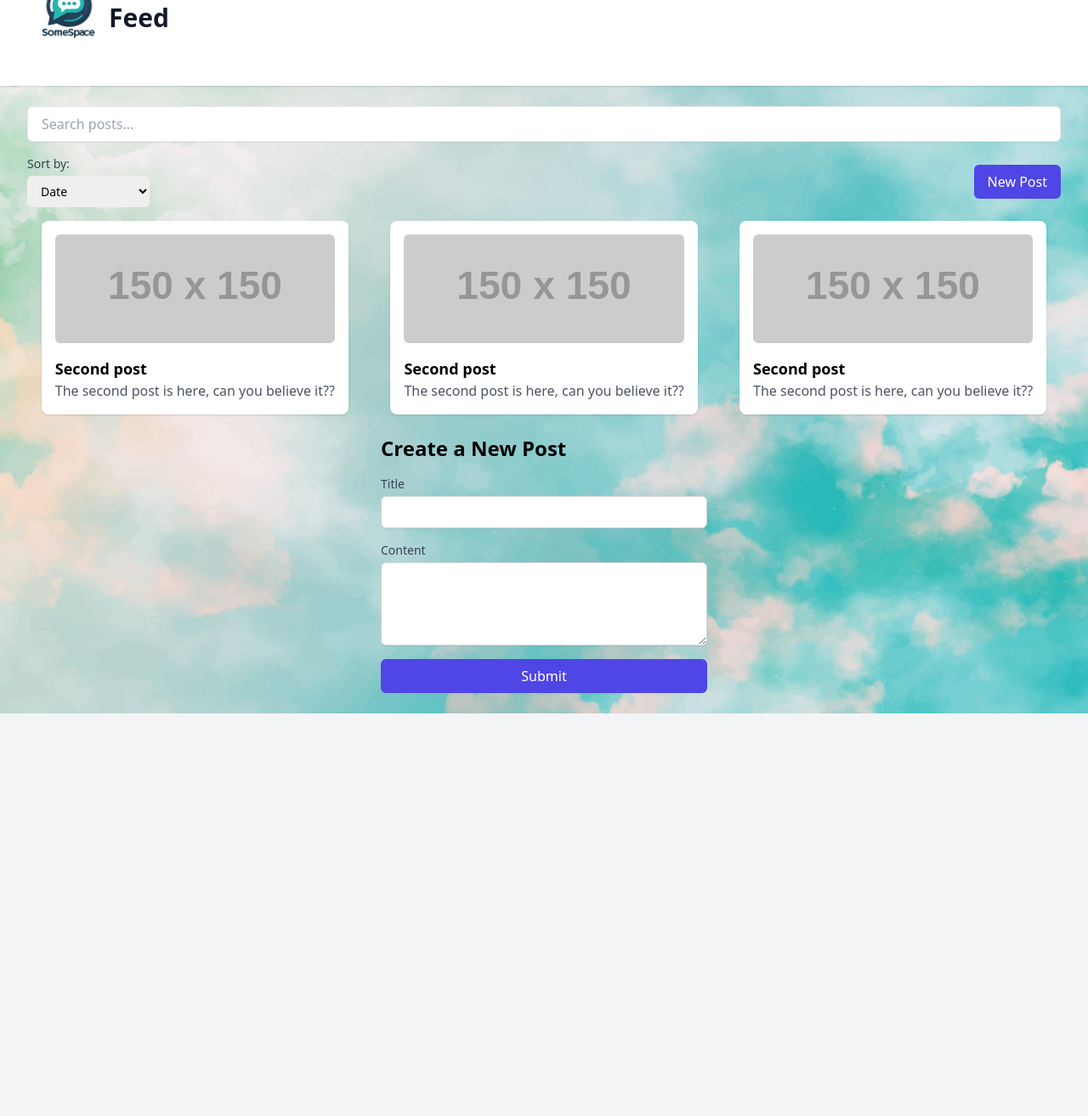
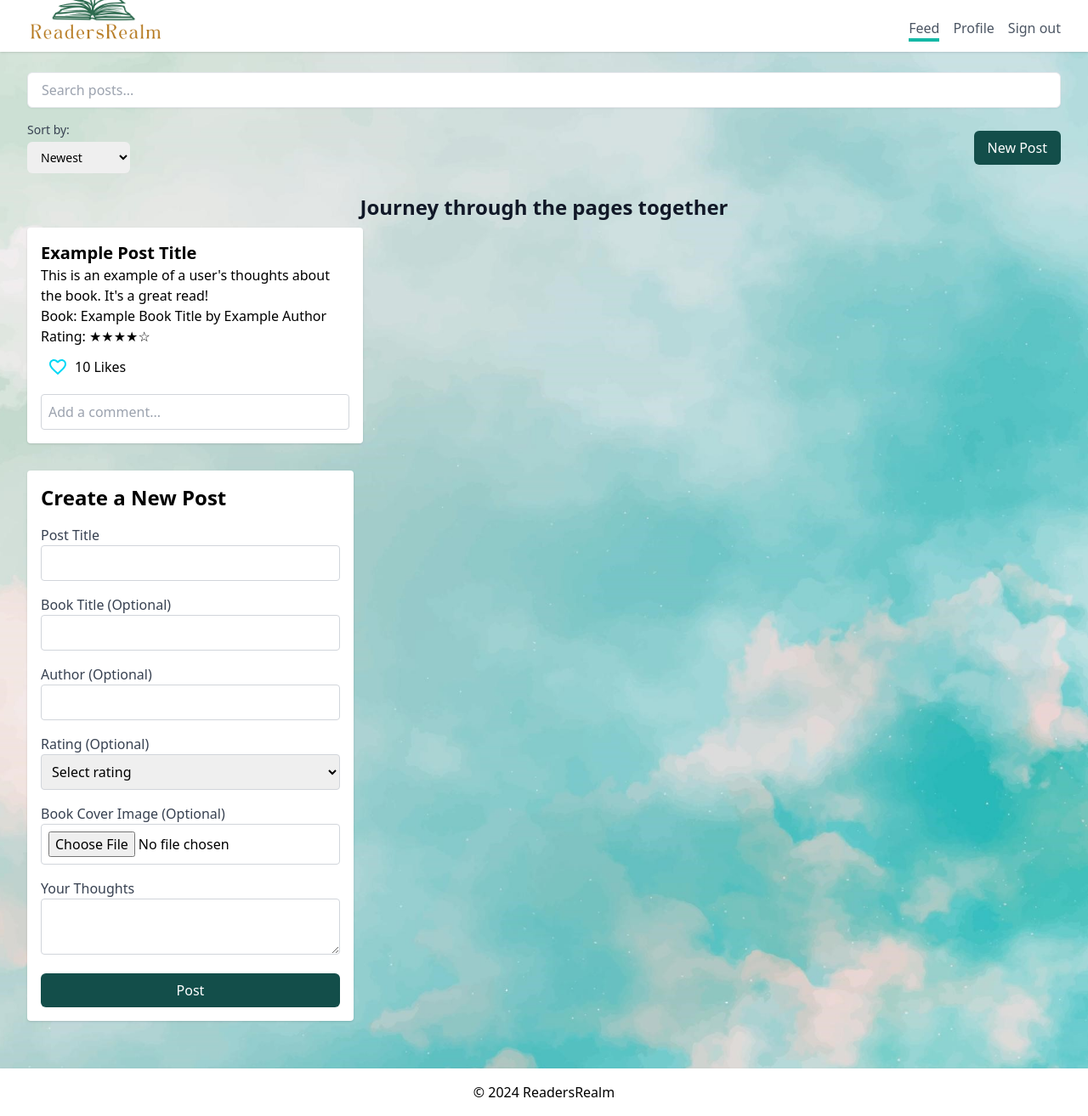
Before and after one commit to HelChris/readersrealm, a website: page feed/index.html in a window 1280 px wide. Shown: the part 59-1373 px from the top of the page at 85% size. Before the commit the page ends 899 px from the top, so only its background shows below. Drawn offline with Linux system fonts and the light colour scheme; placeholder pictures from the web are drawn by us.

Commit message:
second commit

```diff
--- a/css/input.css
+++ b/css/input.css
@@ -11,3 +11,7 @@ body {
   background-size: cover;
   background-position: center;
 }
+
+.active {
+  border-bottom: 0.3rem solid #14b8a6;
+}
--- a/feed/index.html
+++ b/feed/index.html
@@ -4,7 +4,7 @@
 <head>
   <meta charset="UTF-8">
   <meta name="viewport" content="width=device-width, initial-scale=1.0">
-  <title>Feed</title>
+  <title>Feed | ReadersRealm</title>
   <link rel="apple-touch-icon" sizes="180x180" href="/apple-touch-icon.png">
   <link rel="icon" type="image/png" sizes="32x32" href="/favicon-32x32.png">
   <link rel="icon" type="image/png" sizes="16x16" href="/favicon-16x16.png">
@@ -12,77 +12,115 @@
   <link rel="stylesheet" href="/css/style.css">
   <script src="../scripts/index.js" defer></script>
 </head>
-
-<body class="bg-gray-100">
 <header class="bg-white shadow">
-    <div class="max-w-7xl mx-auto py-6 px-4 sm:px-6 lg:px-8 flex items-center">
-      <img src="/images/somespace-logo-v2.png" class="w-24 h-24  justify-self-center mb-4 p-4">
-      <h1 class="text-3xl font-bold text-gray-900">Feed</h1>
+  <div class="max-w-7xl mx-auto py-3 px-4 sm:px-6 lg:px-8 flex justify-between items-end">
+    <div class="flex items-end">
+      <img src="/images/readersrealm-logov3.png" class="h-24">
+    </div>
+    <div>
+      <nav class="flex  space-x-4">
+        <a href="#" class="active text-gray-600 hover:text-gray-900">Feed</a>
+        <a href="../profile/index.html" class="text-gray-600 hover:text-gray-900">Profile</a>
+        <a href="../index.html" class="text-gray-600 hover:text-gray-900">Sign out</a>
+      </nav>
+    </div>
   </div>
 </header>
+
 <main class="max-w-7xl mx-auto py-6 sm:px-6 lg:px-8">
+
   <div class="mb-4">
     <input type="text" placeholder="Search posts..."
-        class="w-full px-4 py-2 border rounded-md shadow-sm focus:outline-none focus:ring-indigo-500 focus:border-indigo-500">
+      class="w-full px-4 py-2 border rounded-md shadow-sm focus:outline-none focus:ring-teal-600 focus:border-teal-600">
   </div>
   <div class="mb-4 flex justify-between items-center">
     <div>
       <label for="sort" class="block text-sm font-medium text-gray-700">Sort by:</label>
       <select id="sort" name="sort"
-          class="mt-1 block w-full pl-3 pr-10 py-2 text-base border-gray-300 focus:outline-none focus:ring-indigo-500 focus:border-indigo-500 sm:text-sm rounded-md">
-          <option>Date</option>
-          <option>Popularity</option>
-          <option>Comments</option>
+        class="mt-1 block w-full pl-3 pr-10 py-2 text-base border-gray-300 focus:outline-none focus:ring-teal-600 focus:border-teal-600 sm:text-sm rounded-md">
+        <option>Newest</option>
+        <option>Rating</option>
+        <option>Likes</option>
       </select>
     </div>
     <button id="new-post-button"
-        class="bg-indigo-600 text-white py-2 px-4 rounded-md hover:bg-indigo-700 focus:outline-none focus:ring-2 focus:ring-offset-2 focus:ring-indigo-500">New
+      class="bg-teal-900 text-white py-2 px-4 rounded-md hover:bg-teal-600 focus:outline-none focus:ring-2 focus:ring-offset-2 focus:ring-teal-900">New
       Post</button>
   </div>
-    <div class="grid grid-cols-1 gap-4 sm:grid-cols-2 lg:grid-cols-3">
-      <!-- Example Post Thumbnail -->
-      <div class="bg-white p-4 rounded-lg shadow sm:max-w-md md:max-w-lg mx-auto">
-        <img src="https://via.placeholder.com/150" alt="Post Thumbnail"
-          class="w-full h-32 object-cover rounded-md mb-4">
-        <h2 class="text-lg font-bold">Second post</h2>
-        <p class="text-gray-600">The second post is here, can you believe it??</p>
+  <section>
+    <h1 class="text-2xl font-semibold p-2 text-gray-900 text-center">Journey through the pages together</h1>
+    <!-- Posts List -->
+    <div id="postsList" class="grid grid-cols-1 sm:grid-cols-2 lg:grid-cols-3 gap-4">
+      <!-- Example Post -->
+      <article class="bg-white p-4 rounded shadow">
+        <h2 class="text-xl font-bold">Example Post Title</h2>
+        <p>This is an example of a user's thoughts about the book. It's a great read!</p>
+        <p>Book: Example Book Title by Example Author</p>
+        <p>Rating: ★★★★☆</p>
+        <div class="flex justify-left items-center mt-2">
+          <button class=" px-2 py-1 rounded flex items-center">
+            <svg xmlns="http://www.w3.org/2000/svg" width="24" height="24" viewBox="0 0 24 24">
+              <path fill="#00d8f5"
+                d="m12.1 18.55l-.1.1l-.11-.1C7.14 14.24 4 11.39 4 8.5C4 6.5 5.5 5 7.5 5c1.54 0 3.04 1 3.57 2.36h1.86C13.46 6 14.96 5 16.5 5c2 0 3.5 1.5 3.5 3.5c0 2.89-3.14 5.74-7.9 10.05M16.5 3c-1.74 0-3.41.81-4.5 2.08C10.91 3.81 9.24 3 7.5 3C4.42 3 2 5.41 2 8.5c0 3.77 3.4 6.86 8.55 11.53L12 21.35l1.45-1.32C18.6 15.36 22 12.27 22 8.5C22 5.41 19.58 3 16.5 3" />
+            </svg>
+          </button>
+          <p>10 Likes</p>
         </div>
-      <div class="bg-white p-4 rounded-lg shadow sm:max-w-md md:max-w-lg mx-auto">
-        <img src="https://via.placeholder.com/150" alt="Post Thumbnail" class="w-full h-32 object-cover rounded-md mb-4">
-        <h2 class="text-lg font-bold">Second post</h2>
-        <p class="text-gray-600">The second post is here, can you believe it??</p>
+        <div class="mt-4">
+          <input type="text" placeholder="Add a comment..." class="w-full p-2 border border-gray-300 rounded">
         </div>
-      <div class="bg-white p-4 rounded-lg shadow sm:max-w-md md:max-w-lg mx-auto">
-        <img src="https://via.placeholder.com/150" alt="Post Thumbnail" class="w-full h-32 object-cover rounded-md mb-4">
-        <h2 class="text-lg font-bold">Second post</h2>
-        <p class="text-gray-600">The second post is here, can you believe it??</p>
+      </article>
+
     </div>
-
-
-      <!-- Add more post thumbnails as needed -->
+  </section>
+  <section>
+    <!-- CREATE NEW POST FORM -->
+    <div id="create-post" class="bg-white p-4 rounded shadow mt-8 w-full max-w-sm ">
+      <h2 class="text-2xl font-bold mb-4">Create a New Post</h2>
+      <form>
+        <div class="mb-4">
+          <label for="postTitle" class="block text-gray-700">Post Title</label>
+          <input type="text" id="postTitle" class="w-full p-2 border border-gray-300 rounded">
         </div>
-    <section class="flex items-center justify-center min-h-screen">
-      <div id="create-post" class="mt-6 w-full max-w-sm">
-        <h1 class="text-2xl font-bold mb-4">Create a New Post</h1>
-        <form action="/feed" method="POST" class="space-y-4">
-          <div>
-            <label for="post-title" class="block text-sm font-medium text-gray-700">Title</label>
-            <input type="text" id="post-title" name="post-title" required
-              class="mt-1 block w-full px-3 py-2 border border-gray-300 rounded-md shadow-sm focus:outline-none focus:ring-indigo-500 focus:border-indigo-500 sm:text-sm">
+        <div class="mb-4">
+          <label for="bookTitle" class="block text-gray-700">Book Title (Optional)</label>
+          <input type="text" id="bookTitle" class="w-full p-2 border border-gray-300 rounded">
         </div>
-          <div>
-            <label for="post-content" class="block text-sm font-medium text-gray-700">Content</label>
-            <textarea id="post-content" name="post-content" rows="4" required
-              class="mt-1 block w-full px-3 py-2 border border-gray-300 rounded-md shadow-sm focus:outline-none focus:ring-indigo-500 focus:border-indigo-500 sm:text-sm"></textarea>
+        <div class="mb-4">
+          <label for="author" class="block text-gray-700">Author (Optional)</label>
+          <input type="text" id="author" class="w-full p-2 border border-gray-300 rounded">
         </div>
-          <div class="flex items-center justify-between">
+        <div class="mb-4">
+          <label for="rating" class="block text-gray-700">Rating (Optional)</label>
+          <select id="rating" class="w-full p-2 border border-gray-300 rounded">
+            <option>Select rating</option>
+            <option>1 - Poor</option>
+            <option>2 - Fair</option>
+            <option>3 - Good</option>
+            <option>4 - Very Good</option>
+            <option>5 - Excellent</option>
+          </select>
+        </div>
+        <div class="mb-4">
+          <label for="coverImage" class="block text-gray-700">Book Cover Image (Optional)</label>
+          <input type="file" id="coverImage" class="w-full p-2 border border-gray-300 rounded">
+        </div>
+        <div class="mb-4">
+          <label for="thoughts" class="block text-gray-700">Your Thoughts</label>
+          <textarea id="thoughts" class="w-full p-2 border border-gray-300 rounded"></textarea>
+        </div>
         <button type="submit"
-              class="w-full bg-indigo-600 text-white py-2 px-4 rounded-md hover:bg-indigo-700 focus:outline-none focus:ring-2 focus:ring-offset-2 focus:ring-indigo-500">Submit</button>
-          </div>
+          class="w-full bg-teal-900 text-white py-2 px-4 rounded-md hover:bg-teal-600 focus:outline-none focus:ring-2 focus:ring-offset-2 focus:ring-teal-600">Post</button>
       </form>
     </div>
   </section>
+
 </main>
-</body>
+<!-- Footer -->
+<footer class="bg-white shadow mt-8">
+  <div class="container mx-auto px-4 py-4 text-center">
+    &copy; 2024 ReadersRealm
+  </div>
+</footer>
 
 </html>
```
Also changed, not shown: index.html (+8 -8 lines), profile/index.html (+77 -5 lines), css/style.css, images/readersrealm-logo.png (added), images/readersrealm-logov2.png (added), images/readersrealm-logov3.png (added), images/readersrealmv3.png (added). Lines whose indentation alone changed are shown as unchanged.
